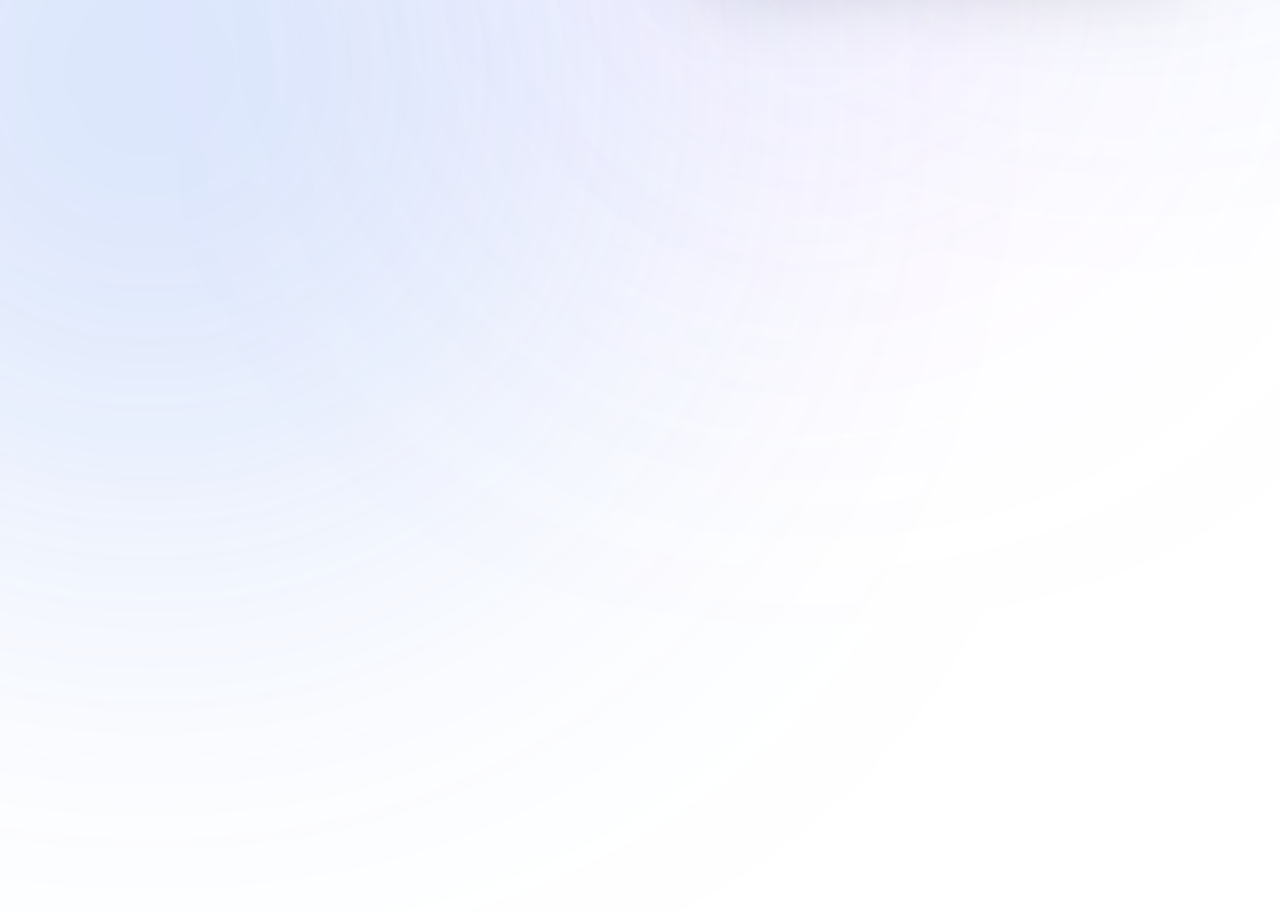
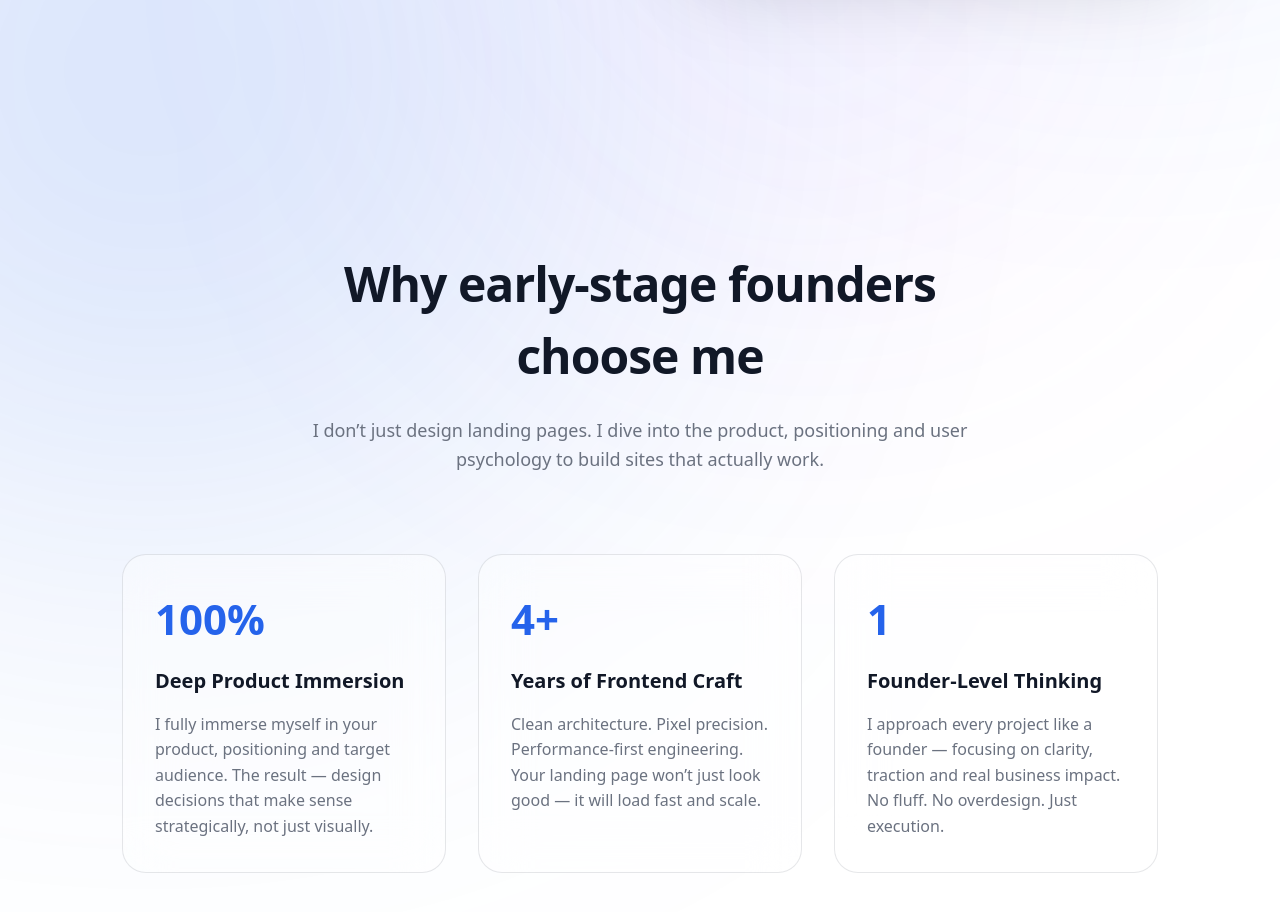
Before and after one commit to pavsumin/pavelsumin, a Next.js app: page / in a window 1280 px wide. Shown: the part 580-1492 px from the top of the page. Before the commit the page ends 800 px from the top, so only its background shows below. Built offline with nearby package versions, Linux system fonts and the light colour scheme.

Commit message:
WIP: WhySection. the base

```diff
--- a/app/page.tsx
+++ b/app/page.tsx
@@ -1,9 +1,11 @@
 import HeroSection from '@/components/HeroSection'
+import WhySection from '@/components/WhySection'
 
 export default function Home() {
 	return (
 		<main className='relative bg-background overflow-hidden'>
 			<HeroSection />
+			<WhySection />
 		</main>
 	)
 }
--- /dev/null
+++ b/components/WhySection.tsx
@@ -0,0 +1,73 @@
+export default function WhySection() {
+	return (
+		<section className='relative py-32'>
+			<div className='max-w-[1100px] mx-auto px-8'>
+				{/* Heading */}
+				<div className='text-center max-w-[720px] mx-auto'>
+					<h2 className='text-[40px] md:text-[48px] font-semibold text-primary tracking-[-0.02em]'>
+						Why early-stage founders choose me
+					</h2>
+
+					<p className='mt-6 text-muted text-[18px] leading-[1.6]'>
+						I don’t just design landing pages. I dive into the product,
+						positioning and user psychology to build sites that actually work.
+					</p>
+				</div>
+
+				{/* Cards */}
+				<div className='grid md:grid-cols-3 gap-8 mt-20'>
+					{/* Card 1 */}
+					<div className='group relative p-8 rounded-3xl border border-primary/10 bg-white/40 backdrop-blur-xl transition-all duration-500 hover:shadow-xl hover:-translate-y-1'>
+						<div className='text-[42px] font-semibold text-accent'>100%</div>
+
+						<h3 className='mt-4 text-[20px] font-semibold text-primary'>
+							Deep Product Immersion
+						</h3>
+
+						<p className='mt-4 text-muted leading-[1.6]'>
+							I fully immerse myself in your product, positioning and target
+							audience. The result — design decisions that make sense
+							strategically, not just visually.
+						</p>
+
+						<div className='absolute top-0 left-0 w-full h-[2px] bg-gradient-to-r from-accent/40 via-accent/10 to-transparent opacity-0 group-hover:opacity-100 transition-all duration-500' />
+					</div>
+
+					{/* Card 2 */}
+					<div className='group relative p-8 rounded-3xl border border-primary/10 bg-white/40 backdrop-blur-xl transition-all duration-500 hover:shadow-xl hover:-translate-y-1'>
+						<div className='text-[42px] font-semibold text-accent'>4+</div>
+
+						<h3 className='mt-4 text-[20px] font-semibold text-primary'>
+							Years of Frontend Craft
+						</h3>
+
+						<p className='mt-4 text-muted leading-[1.6]'>
+							Clean architecture. Pixel precision. Performance-first
+							engineering. Your landing page won’t just look good — it will load
+							fast and scale.
+						</p>
+
+						<div className='absolute top-0 left-0 w-full h-[2px] bg-gradient-to-r from-accent/40 via-accent/10 to-transparent opacity-0 group-hover:opacity-100 transition-all duration-500' />
+					</div>
+
+					{/* Card 3 */}
+					<div className='group relative p-8 rounded-3xl border border-primary/10 bg-white/40 backdrop-blur-xl transition-all duration-500 hover:shadow-xl hover:-translate-y-1'>
+						<div className='text-[42px] font-semibold text-accent'>1</div>
+
+						<h3 className='mt-4 text-[20px] font-semibold text-primary'>
+							Founder-Level Thinking
+						</h3>
+
+						<p className='mt-4 text-muted leading-[1.6]'>
+							I approach every project like a founder — focusing on clarity,
+							traction and real business impact. No fluff. No overdesign. Just
+							execution.
+						</p>
+
+						<div className='absolute top-0 left-0 w-full h-[2px] bg-gradient-to-r from-accent/40 via-accent/10 to-transparent opacity-0 group-hover:opacity-100 transition-all duration-500' />
+					</div>
+				</div>
+			</div>
+		</section>
+	)
+}
```
